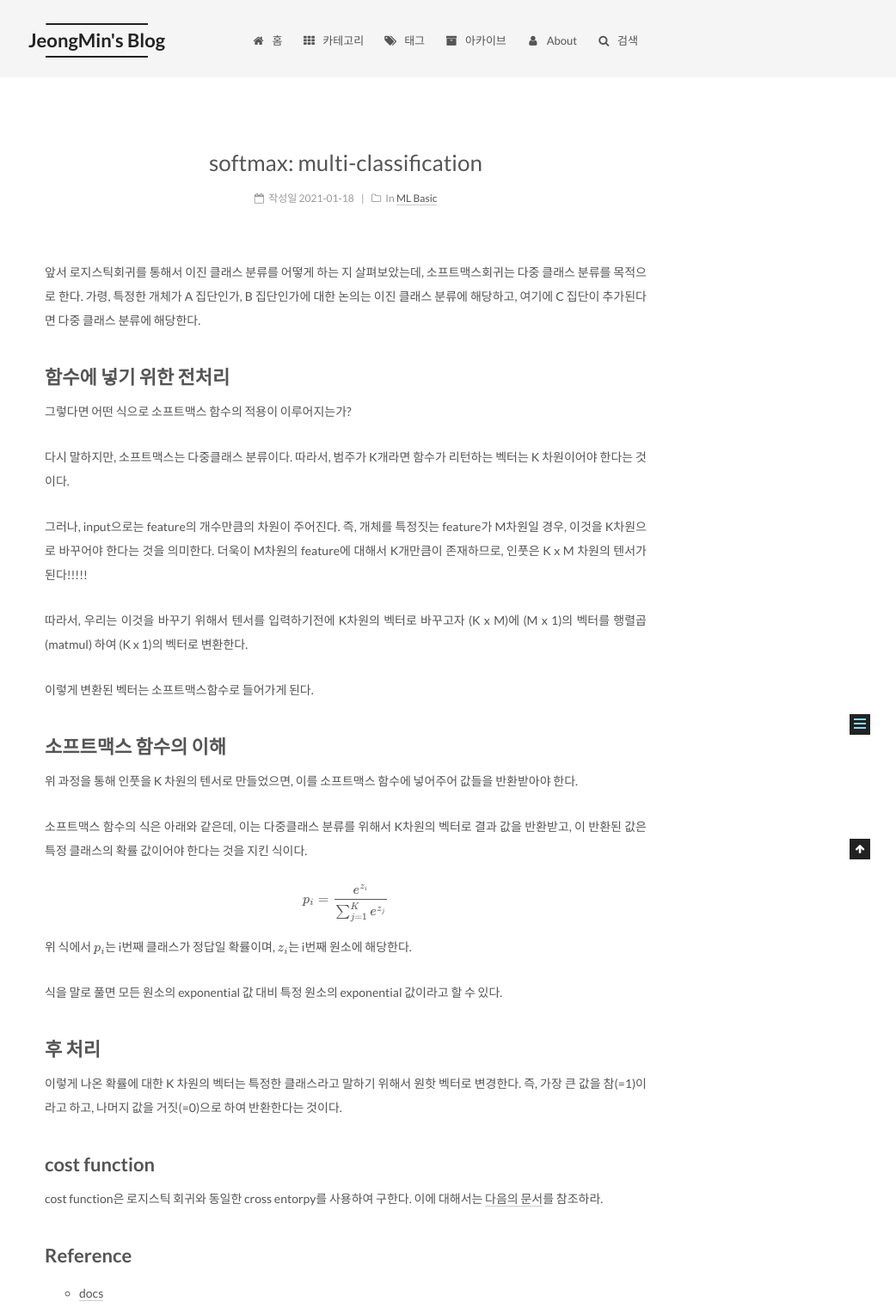
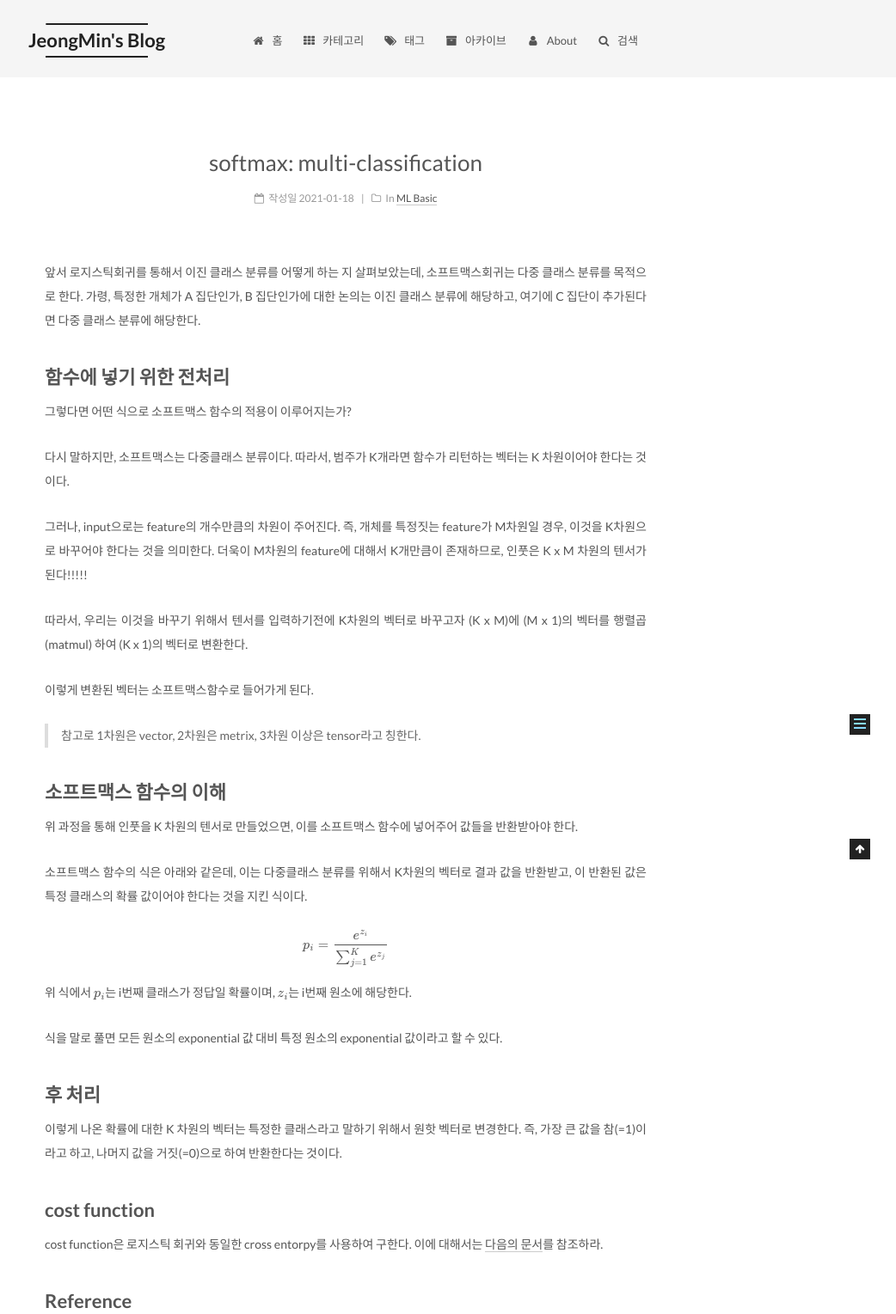
Before and after one commit to silverstar0727/silverstar0727.github.io, a Jekyll site: the page built from _posts/ml basic/2021-01-18-softmax.md, in a window 1280 px wide, cut to the strip 0-1529 px from the top of the page. Shown: the whole strip at 86% size, without its empty margins (238-1280 px from the left). Built offline with Jekyll 4.4.1, drawn with Linux system fonts in a browser that asks for light colours; formulas are drawn with MathJax 3; comment, search, counter and statistics services are not loaded.

Commit message:
Update 2021-01-18-softmax.md

```diff
--- a/_posts/ml basic/2021-01-18-softmax.md
+++ b/_posts/ml basic/2021-01-18-softmax.md
@@ -25,6 +25,8 @@ use_math: true
 
 이렇게 변환된 벡터는 소프트맥스함수로 들어가게 된다.
 
+> 참고로 1차원은 vector, 2차원은 metrix, 3차원 이상은 tensor라고 칭한다.
+
 ## 소프트맥스 함수의 이해
 위 과정을 통해 인풋을 K 차원의 텐서로 만들었으면, 이를 소프트맥스 함수에 넣어주어 값들을 반환받아야 한다.
 
```
